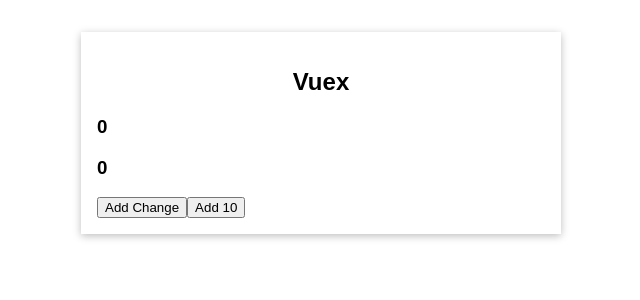
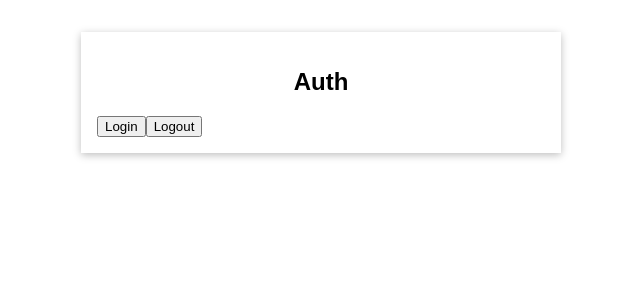
Before and after one commit to Abdur-Rahim-sheikh/vuejs3, a Vue app in the folder 15-vuex/: page / in a window 1280 px wide. Shown: the top 300 px of the page, without its empty margins (319-959 px from the left). Built offline with nearby package versions, Linux system fonts and the light colour scheme.

Commit message:
userAuth

```diff
--- a/15-vuex/src/App.vue
+++ b/15-vuex/src/App.vue
@@ -2,19 +2,23 @@
 import BaseContainer from './components/BaseContainer.vue';
 import TheCounter from './components/TheCounter'
 import ChangeCounter from './components/ChangeCounter'
-import { mapActions } from 'vuex'
+import UserAuth from './components/UserAuth.vue'
+import { mapActions, mapGetters } from 'vuex'
 
 export default {
   components: {
     BaseContainer,
     TheCounter,
-    ChangeCounter
+    ChangeCounter,
+    UserAuth
   },
   computed: {
     counter() {
       return this.$store.getters.finalCounter;
-    }
+    },
+    ...mapGetters(['loginStatus'])
   },
+
   methods: {
     // addTen() {
     //   // this.$store.commit('increase', { value: 10 })
@@ -29,11 +33,15 @@ export default {
 </script>
 
 <template>
-  <base-container title="Vuex">
+  <base-container v-if="loginStatus" title="Vuex">
     <h3>{{ counter }}</h3>
     <TheCounter />
     <ChangeCounter />
     <button @click="increase({ value: 10 })">Add 10</button>
+  </base-container>
+
+  <base-container title="Auth">
+    <user-auth></user-auth>
   </base-container>
 </template>
 
--- /dev/null
+++ b/15-vuex/src/components/UserAuth.vue
@@ -0,0 +1,14 @@
+<script>
+import { mapActions } from 'vuex'
+
+export default {
+    methods: {
+        ...mapActions(['logIn', 'logOut'])
+    }
+}
+</script>
+
+<template>
+    <button @click="logIn">Login</button>
+    <button @click="logOut">Logout</button>
+</template>
--- a/15-vuex/src/main.js
+++ b/15-vuex/src/main.js
@@ -6,7 +6,8 @@ import App from './App.vue';
 const store = createStore({
     state() {
         return {
-            counter: 0
+            counter: 0,
+            loggedIn: false
         }
     },
     mutations: {
@@ -16,6 +17,9 @@ const store = createStore({
         },
         increase(state, payload) {
             state.counter = state.counter + payload.value;
+        },
+        logIn(state, payload) {
+            state.logIn = payload.value
         }
     },
     actions: {
@@ -27,6 +31,12 @@ const store = createStore({
         },
         increase(context, payload) {
             context.commit('increase', payload)
+        },
+        logIn(context) {
+            context.commit('logIn', { value: true })
+        },
+        logOut(context) {
+            context.commit('logIn', { value: false })
         }
     },
     getters: {
@@ -41,6 +51,9 @@ const store = createStore({
                 return 100
             }
             return getters.finalCounter
+        },
+        loginStatus(state) {
+            return state.logIn
         }
     }
 });
```
